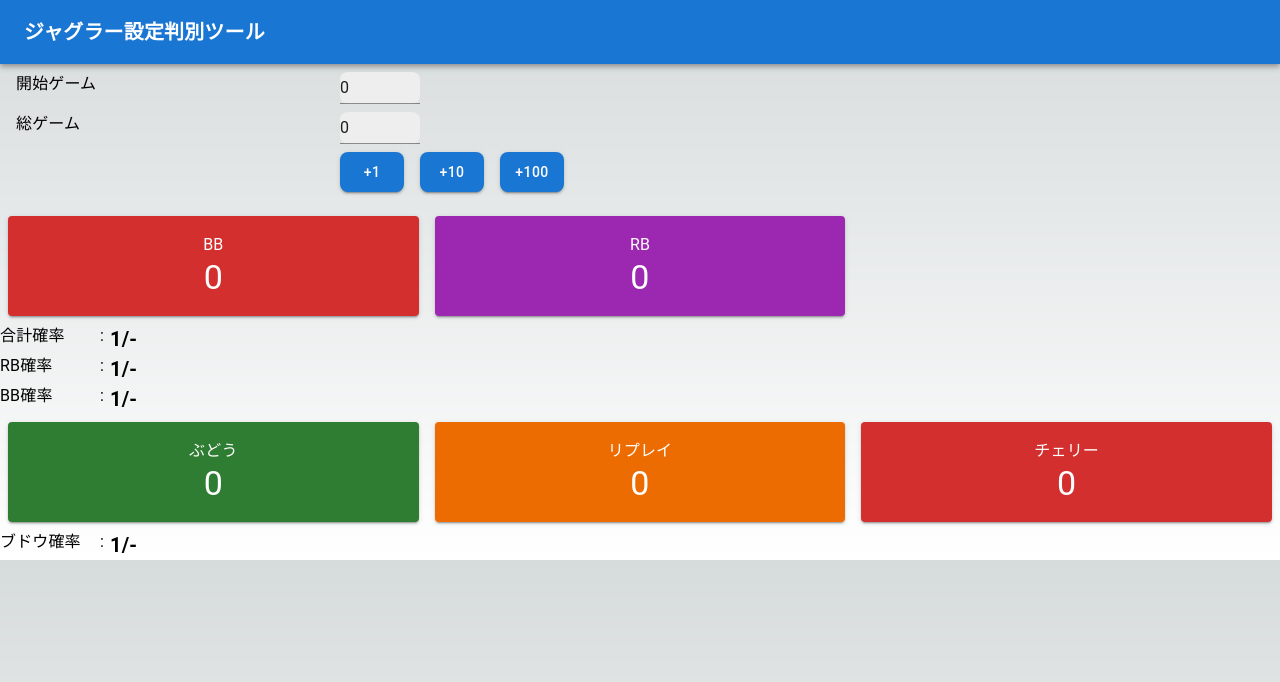
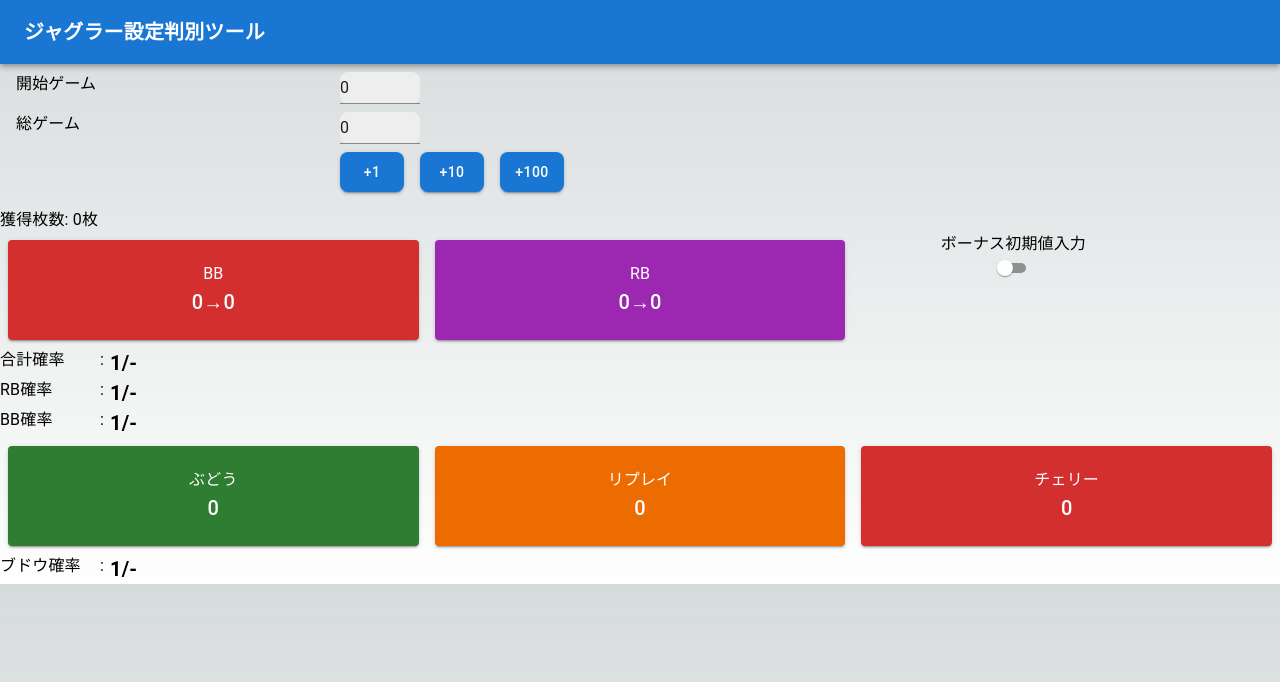
Before and after one commit to fumiya0326/pachi-app, a Next.js app: page / in a window 1280 px wide. Shown: the top 682 px of the page. Built offline with nearby package versions, Linux system fonts and the light colour scheme.

Commit message:
獲得枚数の表示を追加
HandのStateの構造を配列からKeyValueに変更
ボーナス初期入力を追加

```diff
--- /dev/null
+++ b/src/components/aquired-counter.tsx
@@ -0,0 +1,38 @@
+import { Typography } from "@mui/material";
+import { FC } from "react";
+import { Hand, Hands, HandType } from "../reducers/hands";
+
+interface AquiredCoinCounterProps {
+  gameCount: number;
+  hands: Hands;
+}
+
+export const AquiredCoinCounter: FC<AquiredCoinCounterProps> = (props) => {
+  const {
+    gameCount,
+    hands,
+  } = props;
+
+  const regularBonus = hands[HandType.regularBonus];
+  const bigBonus = hands[HandType.bigBonus];
+  const grape = hands[HandType.grape];
+  const cherry = hands[HandType.cherry];
+  const replay = hands[HandType.replay];
+
+  const reglarBonusCoinCount = (regularBonus.count - regularBonus.initCount) * 96;
+  const bigBonusCoinCount = (bigBonus.count - bigBonus.initCount) * 240;
+  const grapeCoinCount = grape.count * 8;
+  const cherryCoinCount = cherry.count * 2;
+  const replayCoinCount = replay.count * 3;
+
+  const gameCoinCount = gameCount * 3;
+
+  // 獲得枚数
+  const aquiredCount = reglarBonusCoinCount + bigBonusCoinCount + grapeCoinCount + replayCoinCount + cherryCoinCount - gameCoinCount;
+
+  return (
+    <Typography>
+      獲得枚数: {aquiredCount}枚
+    </Typography>
+  );
+}
--- a/src/components/hand-button.tsx
+++ b/src/components/hand-button.tsx
@@ -1,17 +1,34 @@
 import { Button, Typography } from "@mui/material";
-import { FC } from "react";
-import { Hand, HandName } from "../reducers/hands";
+import { FC, useEffect, useState } from "react";
+import { Hand, HandType } from "../reducers/hands";
 
 interface HandButtonProps {
   // 役
   hand: Hand;
   // クリック通知
-  onClick: (handName: HandName) => void;
+  onClick: (handType: HandType) => void;
+  // 初期キャプションのフラグ
+  hasInitCaption?: boolean;
 }
 
 export const HandButton: FC<HandButtonProps> = (props) => {
 
-  const { hand, onClick } = props;
+  const {
+    hand,
+    onClick,
+    hasInitCaption,
+  } = props;
+
+  // カウントのキャプション
+  const [countCaption, setCountCaption] = useState<string>();
+
+  useEffect(() => {
+    if (hasInitCaption) {
+      setCountCaption(`${hand.initCount}→${hand.count}`);
+    } else {
+      setCountCaption(`${hand.count}`)
+    }
+  }, [hasInitCaption, hand]);
 
   return (
     <Button
@@ -22,15 +39,15 @@ export const HandButton: FC<HandButtonProps> = (props) => {
       }}
       color={hand.color}
       fullWidth
-      onClick={() => {onClick(hand.name)}}
+      onClick={() => { onClick(hand.id) }}
     >
       <Typography>
-          {hand.name}
+        {hand.description}
       </Typography>
       <Typography
-        variant="h4"
+        variant="h6"
       >
-        {hand.count}
+        {countCaption}
       </Typography>
     </Button>
   )
--- a/src/components/home-view.tsx
+++ b/src/components/home-view.tsx
@@ -1,26 +1,30 @@
 import { FC, useEffect, useState } from "react";
-import { hands, HandName, increment, HandState, Hand } from "../reducers/hands";
-import { Box } from "./widget/box";
-import { Button, Typography, Grid } from "@mui/material";
-import { Header } from "./widget/header";
+import { HandType, increment, Hand, Hands, incrementInitCount } from "../reducers/hands";
+import { FormControlLabel, FormGroup, Grid, Input, Switch } from "@mui/material";
 import { useSelector } from "react-redux";
 import { store } from "../reducers/store";
-import { ButtonBase, typographyClasses } from "@mui/material";
-import { typography } from "@mui/system";
 import { GameCounter } from "./game-count";
 import { ProbabilityCounter } from "./probability-count";
 import { TitleHeader } from "./title-header";
 import { HandButton } from "./hand-button";
+import { AquiredCoinCounter } from "./aquired-counter";
 
 interface HomeViewProps {
 
+}
+
+export enum InputMode {
+  // 初期入力
+  inital,
+  // 通常入力
+  normal,
 }
 
 export const HomeView: FC<HomeViewProps> = (props) => {
   const { } = props;
 
   // 役一覧
-  const hands: Hand[] = useSelector((state: any) => state.handsState.hands)
+  const hands: Hands = useSelector((state: any) => state.handsState.hands)
 
   // ゲーム数
   const [gameCount, setGameCount] = useState<number>(0);
@@ -37,27 +41,24 @@ export const HomeView: FC<HomeViewProps> = (props) => {
   // ぶどう回数
   const [grapeCount, setGrapeCount] = useState<number>(0);
 
+  // 入力モード(初期値入力)
+  const [inputMode, setInputMode] = useState<InputMode>(InputMode.normal);
+
   /**
    * ボタンクリック時のハンドラ
-   * @param handName 役の種類
+   * @param handType 役の種類
    */
-  const handleClick = (handName: HandName) => {
-    store.dispatch(increment(handName));
+  const handleClick = (handType: HandType) => {
+    store.dispatch(increment(handType));
   }
 
   useEffect(() => {
-    const rb = hands.find(hand => hand.name === HandName.regularBonus);
-    const bb = hands.find(hand => hand.name === HandName.bigBonus);
-    const grape = hands.find(hand => hand.name === HandName.grape);
-    if (rb) {
-      setRegularBonusCount(rb.count);
-    }
-    if (bb) {
-      setBigBonusCount(bb.count);
-    }
-    if (grape) {
-      setGrapeCount(grape.count);
-    }
+    const rb = hands[HandType.regularBonus];
+    const bb = hands[HandType.bigBonus];
+    const grape = hands[HandType.grape]
+    setRegularBonusCount(rb.count);
+    setBigBonusCount(bb.count);
+    setGrapeCount(grape.count);
   }, [hands]);
 
   /**
@@ -77,12 +78,52 @@ export const HomeView: FC<HomeViewProps> = (props) => {
   }
 
   /**
-   * 一覧から役を取得
-   * @param handName 役名
-   * @returns 役
+   * ボーナスボタンクリック時のハンドラ
+   * @param bonusType ボーナス種別
    */
-  const handButton = (handName: HandName) => {
-    const hand = hands.find(hand => hand.name === handName);
+  const handleClickBonusButton = (bonusType: HandType) => {
+    const isInitInput = inputMode === InputMode.inital;
+    // 初期入力フラグが立っている場合は初期カウントをインクリメントする
+    if (isInitInput) {
+      store.dispatch(incrementInitCount(bonusType));
+    } else {
+      store.dispatch(increment(bonusType));
+    }
+  }
+
+  /**
+   * ボーナスボタン
+   * @param bonusName ボーナス名
+   * @returns DOM
+   */
+  const bonusButton = (bonusType: HandType.bigBonus | HandType.regularBonus) => {
+    // ボーナス役
+    const bonus = hands[bonusType];
+    return (
+      <Grid
+        item
+        key={bonus.id}
+        xs={4}
+        sx={{
+          p: 1,
+        }}
+      >
+        <HandButton
+          hand={bonus}
+          hasInitCaption={true}
+          onClick={() => { handleClickBonusButton(bonus.id) }}
+        />
+      </Grid>
+    )
+  }
+
+  /**
+   * 子役ボタン
+   * @param handType 役名
+   * @returns DOM
+   */
+  const handButton = (handType: HandType) => {
+    const hand = hands[handType];
 
     if (!hand) return;
 
@@ -103,6 +144,17 @@ export const HomeView: FC<HomeViewProps> = (props) => {
     )
   }
 
+  /**
+   * 入力モード変更スイッチのハンドラ
+   */
+  const handleChangeInputModeSwitch = () => {
+    if (inputMode === InputMode.inital) {
+      setInputMode(InputMode.normal)
+    } else if (inputMode === InputMode.normal) {
+      setInputMode(InputMode.inital)
+    }
+  }
+
   return (
     <>
       <TitleHeader
@@ -114,11 +166,32 @@ export const HomeView: FC<HomeViewProps> = (props) => {
         totalGameCount={gameCount}
         startingGameCount={startingGameCount}
       />
+      <AquiredCoinCounter
+        gameCount={gameCount - startingGameCount}
+        hands={hands}
+      />
       <Grid
         container
       >
-        {handButton(HandName.bigBonus)}
-        {handButton(HandName.regularBonus)}
+        {bonusButton(HandType.bigBonus)}
+        {bonusButton(HandType.regularBonus)}
+        <Grid
+          item
+          xs={3}
+        >
+          <FormGroup>
+            <FormControlLabel control={
+              <Switch
+                onClick={handleChangeInputModeSwitch}
+                color={'warning'}
+                size={'small'}
+              />
+            }
+              label={'ボーナス初期値入力'}
+              labelPlacement={'top'}
+            />
+          </FormGroup>
+        </Grid>
       </Grid>
       <ProbabilityCounter
         caption="合計確率"
@@ -138,9 +211,9 @@ export const HomeView: FC<HomeViewProps> = (props) => {
       <Grid
         container
       >
-        {handButton(HandName.grape)}
-        {handButton(HandName.replay)}
-        {handButton(HandName.cherry)}
+        {handButton(HandType.grape)}
+        {handButton(HandType.replay)}
+        {handButton(HandType.cherry)}
       </Grid>
       <ProbabilityCounter
         caption="ブドウ確率"
--- a/src/reducers/hands.ts
+++ b/src/reducers/hands.ts
@@ -5,46 +5,43 @@ import { Action } from 'redux'
 /**
  * 役名一覧
  */
-export enum HandName {
-  bigBonus = 'BB',
-  regularBonus = 'RB',
-  grape = 'ぶどう',
-  cherry = 'チェリー',
-  replay = 'リプレイ',
-  pierrot = 'ピエロ',
-  bell = 'ベル',
-  bar = 'BAR',
+export enum HandType {
+  bigBonus = 'bigBonus',
+  regularBonus = 'regularBonus',
+  grape = 'grape',
+  cherry = 'cherry',
+  replay = 'replay',
 }
 
 /**
  * 役
  */
 export interface Hand {
-  id: string,
-  name: HandName;
+  id: HandType,
+  description: string;
+  initCount: number;
   count: number;
   color: "error" | "secondary" | "success" | "warning" | "inherit" | "primary" | "info" | undefined,
 }
+
+export type Hands = { [name: string]: Hand }
 
 /**
  * 役のState
  */
 export interface HandState {
-  hands: Hand[],
+  hands: Hands,
 }
 
 /// initial state
 const initialState: HandState = {
-  hands: [
-    { id: 'bigBonus',name: HandName.bigBonus, count: 0 , color: 'error'},
-    { id: 'regularBonus',name: HandName.regularBonus, count: 0 , color: 'secondary'},
-    { id: 'grape',name: HandName.grape, count: 0 , color: 'success'},
-    { id: 'replay',name: HandName.replay, count: 0 , color: 'warning'},
-    { id: 'cherry',name: HandName.cherry, count: 0 , color: 'error'},
-    // { id: 'bell',name: HandName.bell, count: 0 , color: '#EEE'},
-    // { id: 'pierrot',name: HandName.pierrot, count: 0 , color: '#EEE'},
-    // { id: 'bar',name: HandName.bar, count: 0 , color: '#EEE'},
-  ]
+  hands: {
+    bigBonus: { id: HandType.bigBonus, description: "BB", initCount: 0, count: 0, color: 'error' },
+    regularBonus: { id: HandType.regularBonus, description: "RB", initCount: 0, count: 0, color: 'secondary' },
+    grape: { id: HandType.grape, description: "ぶどう", initCount: 0, count: 0, color: 'success' },
+    replay: { id: HandType.replay, description: "リプレイ", initCount: 0, count: 0, color: 'warning' },
+    cherry: { id: HandType.cherry, description: "チェリー", initCount: 0, count: 0, color: 'error' },
+  }
 }
 
 const slice = createSlice({
@@ -56,32 +53,52 @@ const slice = createSlice({
      * @param state hand state
      * @param action hands payload action
      */
-    update: (state: HandState, action: PayloadAction<Hand[]>) => {
+    update: (state: HandState, action: PayloadAction<Hands>) => {
       const _hands = action.payload;
-      state.hands = [
+      state.hands = {
         ...state.hands,
         ..._hands,
-      ]
+      }
     },
     /**
-     * increment hand count
-     * @param state hand state
-     * @param action hand name payload action
+     * カウントをインクリメントする
+     * @param state state
+     * @param action 役の種別のペイロードアクション
      */
-    increment: (state: HandState, action: PayloadAction<HandName>) => {
-      const _handName = action.payload;
-      const index = state.hands.findIndex(hand => hand.name === _handName);
-      state.hands[index].count += 1;
+    increment: (state: HandState, action: PayloadAction<HandType>) => {
+      const _handType = action.payload;
+      state.hands[_handType].count += 1;
+    },
+    /**
+     * 初期カウントをインクリメントする
+     * @param state state
+     * @param action 役の種別のペイロードアクション
+     */
+    incrementInitCount: (state: HandState, action: PayloadAction<HandType>) => {
+      const _handType = action.payload;
+      const _hand = state.hands[_handType];
+      _hand.initCount += 1;
+      if (_hand.initCount > _hand.count) {
+        _hand.count += 1;
+      }
     }
   }
 });
 
 /**
- * increment hand counter
- * @param handName hand name
+ * カウントをインクリメントする
+ * @param handType 役の種別
  */
-export const increment = (handName: HandName) => (dispatch: any) => {
-  dispatch(slice.actions.increment(handName))
+export const increment = (handType: HandType) => (dispatch: any) => {
+  dispatch(slice.actions.increment(handType))
+}
+
+/**
+ * 初期カウントをインクリメントする
+ * @param handType 役の種別
+ */
+export const incrementInitCount = (handType: HandType) => (dispatch: any) => {
+  dispatch(slice.actions.incrementInitCount(handType));
 }
 
 export const hands = (state: any): any => { return state.handsState };
```
